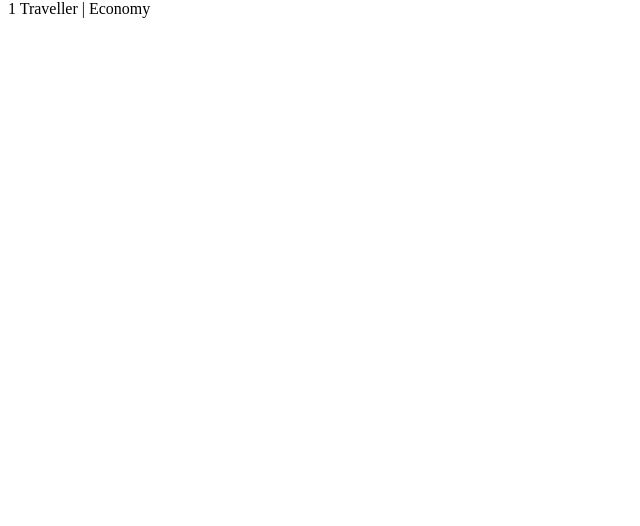
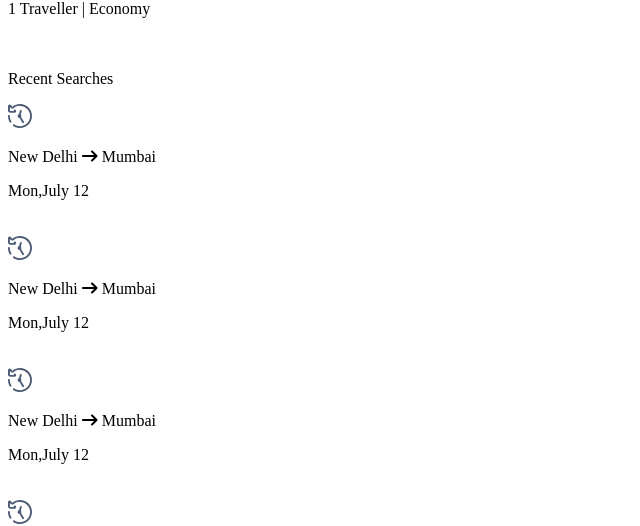
Before and after one commit to rishigupta1109/mock-flights, a SvelteKit app: page / in a window 1280 px wide. Shown: the part 2271-2797 px from the top of the page, without its empty margins (0-640 px from the left). Before the commit the page ends 2333 px from the top, so only its background shows below. Built offline with nearby package versions, Linux system fonts and the light colour scheme.

Commit message:
created recent search component and modified carousel to be used in multiple placces

```diff
--- a/src/routes/+page.svelte
+++ b/src/routes/+page.svelte
@@ -1,6 +1,6 @@
-<script>
-	import Navbar from '$lib/components/Navbar.svelte';
+<script lang="ts">
 	import NavbarHeader from './components/NavbarHeader.svelte';
+	import RecentSearches from './components/RecentSearches.svelte';
 	import SearchFlight from './components/SearchFlight.svelte';
 	import UpcomingFlights from './components/UpcomingFlights.svelte';
 </script>
@@ -9,4 +9,5 @@
 <div class="flex flex-col p-8 gap-4">
 	<SearchFlight />
 	<UpcomingFlights />
+	<RecentSearches />
 </div>
--- a/src/routes/components/UpcomingFlightsCarousel.svelte
+++ b/src/routes/components/Carousel.svelte
@@ -1,6 +1,6 @@
 <script lang="ts">
-	import UpcomingFlightCard from './UpcomingFlightCard.svelte';
-
+	import CarouselCard from './CorouselCard.svelte';
+	export let isRecent: boolean;
 	export let items: any[] = [
 		{
 			image:
@@ -43,6 +43,6 @@
 
 <div class="carousel carousel-center py-4 w-full bg-base-100 gap-4">
 	{#each items as item}
-		<UpcomingFlightCard {item} />
+		<CarouselCard {item} {isRecent} />
 	{/each}
 </div>
--- /dev/null
+++ b/src/routes/components/CorouselCard.svelte
@@ -0,0 +1,30 @@
+<script lang="ts">
+	import RightArrow from '$lib/icons/rightArrow.svelte';
+	import RightArrowHalf from '$lib/icons/rightArrowHalf.svelte';
+	export let item: any;
+	export let isRecent: boolean;
+</script>
+
+<div class="flex justify-between items-center min-w-80 p-4 gap-8 rounded-md bg-base-200">
+	<div class="flex justify-between items-center gap-4">
+		<span class="w-2/5 flex justify-center items-center">
+			{#if isRecent}
+				<svelte:component this={item.icon} class="h-14" />
+			{:else}
+				<img src={item.image} alt="flight" class="rounded-md aspect-square h-14" />
+			{/if}
+		</span>
+		<div class="flex w-3/5 flex-col text-black">
+			<p class="flex items-center w-full whitespace-nowrap gap-1">
+				{item.source}
+				<RightArrow />
+				{item.destination}
+			</p>
+			<p class="text-xs base-content-light">{item.date}</p>
+			{#if !isRecent}
+				<p class="text-xs">{item.traveller} Traveller | {item.class}</p>
+			{/if}
+		</div>
+	</div>
+	<RightArrowHalf color="black" />
+</div>
--- /dev/null
+++ b/src/routes/components/RecentSearches.svelte
@@ -0,0 +1,47 @@
+<script>
+	import RecentIcon from '$lib/icons/recentIcon.svelte';
+	import Carousel from './Carousel.svelte';
+	let items = [
+		{
+			image: './recentIcon.svg',
+			source: 'New Delhi',
+			destination: 'Mumbai',
+			date: 'Mon,July 12',
+			traveller: '1',
+			class: 'Economy',
+			icon: RecentIcon
+		},
+		{
+			image: './recentIcon.svg',
+			source: 'New Delhi',
+			destination: 'Mumbai',
+			date: 'Mon,July 12',
+			traveller: '1',
+			class: 'Economy',
+			icon: RecentIcon
+		},
+		{
+			image: './recentIcon.svg',
+			source: 'New Delhi',
+			destination: 'Mumbai',
+			date: 'Mon,July 12',
+			traveller: '1',
+			class: 'Economy',
+			icon: RecentIcon
+		},
+		{
+			image: './recentIcon.svg',
+			source: 'New Delhi',
+			destination: 'Mumbai',
+			date: 'Mon,July 12',
+			traveller: '1',
+			class: 'Economy',
+			icon: RecentIcon
+		}
+	];
+</script>
+
+<div class="w-full flex flex-col text-base-content">
+	<p>Recent Searches</p>
+	<Carousel {items} isRecent={true} />
+</div>
--- a/src/routes/components/UpcomingFlightCard.svelte
+++ /dev/null
@@ -1,21 +0,0 @@
-<script lang="ts">
-	import RightArrow from '$lib/icons/rightArrow.svelte';
-	import RightArrowHalf from '$lib/icons/rightArrowHalf.svelte';
-	export let item: any;
-</script>
-
-<div class="flex justify-between items-center min-w-fit p-4 gap-8 rounded-md bg-base-200">
-	<div class="flex justify-between items-center gap-4">
-		<img src={item.image} alt="flight" class="rounded-md aspect-square h-14" />
-		<div class="flex flex-col w-full text-black">
-			<p class="flex items-center gap-1">
-				{item.source}
-				<RightArrow />
-				{item.destination}
-			</p>
-			<p class="text-xs base-content-light">{item.date}</p>
-			<p class="text-xs">{item.traveller} Traveller | {item.class}</p>
-		</div>
-	</div>
-	<RightArrowHalf color="black" />
-</div>
--- a/src/routes/components/UpcomingFlights.svelte
+++ b/src/routes/components/UpcomingFlights.svelte
@@ -1,6 +1,6 @@
 <script>
 	import RightArrowHalf from '$lib/icons/rightArrowHalf.svelte';
-	import UpcomingFlightsCarousel from './UpcomingFlightsCarousel.svelte';
+	import Carousel from './Carousel.svelte';
 </script>
 
 <div class="w-full flex flex-col">
@@ -13,5 +13,5 @@
 			<span class="badge badge-error text-base-200">new</span> Web Check-in
 		</p>
 	</span>
-	<UpcomingFlightsCarousel />
+	<Carousel isRecent={false} />
 </div>
```
Also changed, not shown: static/recentIcon.svelte (added, +8 -0 lines).
